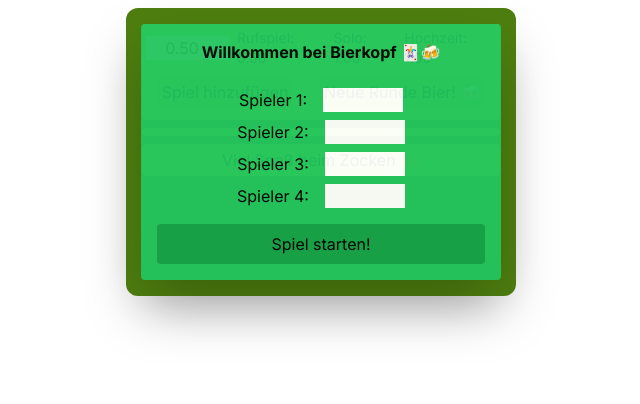
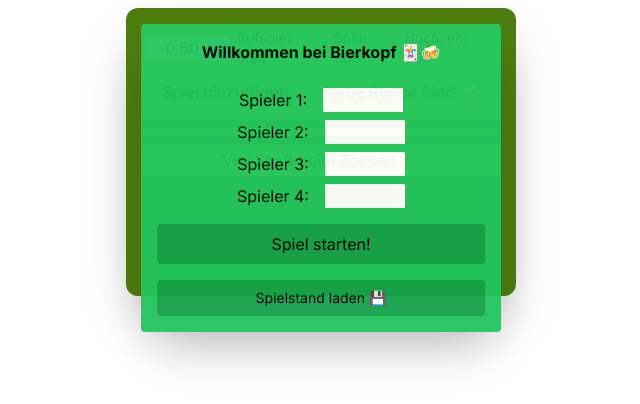
Before and after one commit to ScaxCodes/bierkopf, a Next.js app: page / in a window 1280 px wide. Shown: the top 404 px of the page, without its empty margins (319-959 px from the left). Built offline with nearby package versions, Linux system fonts and the light colour scheme.

Commit message:
Add load game button

```diff
--- a/src/app/page.js
+++ b/src/app/page.js
@@ -29,6 +29,7 @@ function NewGamePopup({ setPlayers }) {
             Spiel starten!
           </button>
           {errorIsVisible && <ErrorMessage />}
+          <LoadGameButton />
         </main>
       </>
     );
@@ -64,11 +65,25 @@ function NewGamePopup({ setPlayers }) {
             throw new Error("Failed to load the game");
           }
           const gameData = await response.json();
-          console.log(gameData); // Loaded game object from the server
+
+          // Update component state with the loaded game data
+          setPlayers(gameData.players);
+          // Assuming balance and other data are also updated similarly
+          setErrorIsVisible(false);
+          setPopupIsVisible(false);
         } catch (error) {
           console.error("Error loading the game:", error);
         }
       };
+
+      return (
+        <button
+          className="w-full bg-green-600 rounded p-2 mt-2 text-sm"
+          onClick={loadGame}
+        >
+          Spielstand laden 💾
+        </button>
+      );
     }
 
     function startGameSession() {
```
